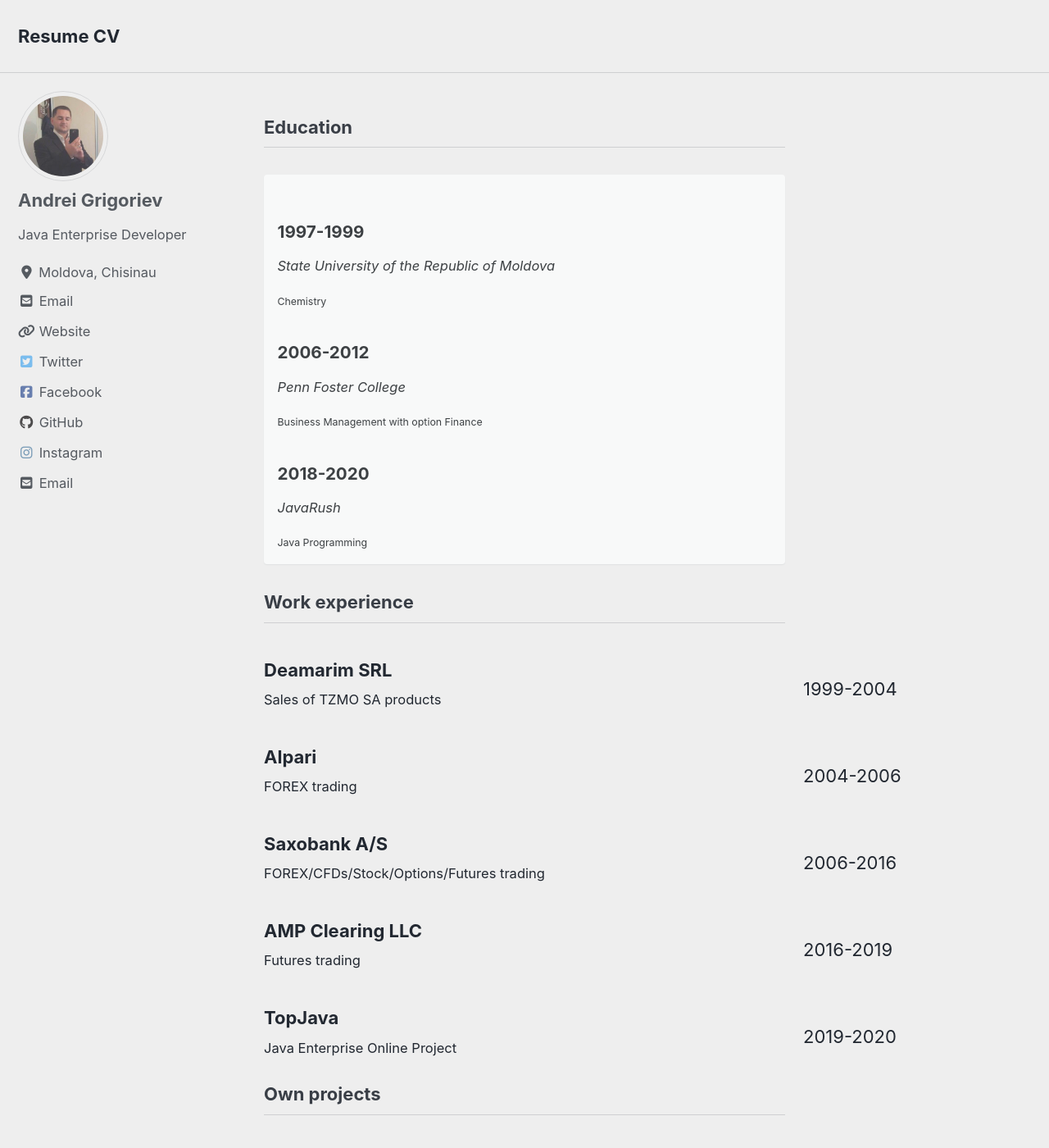
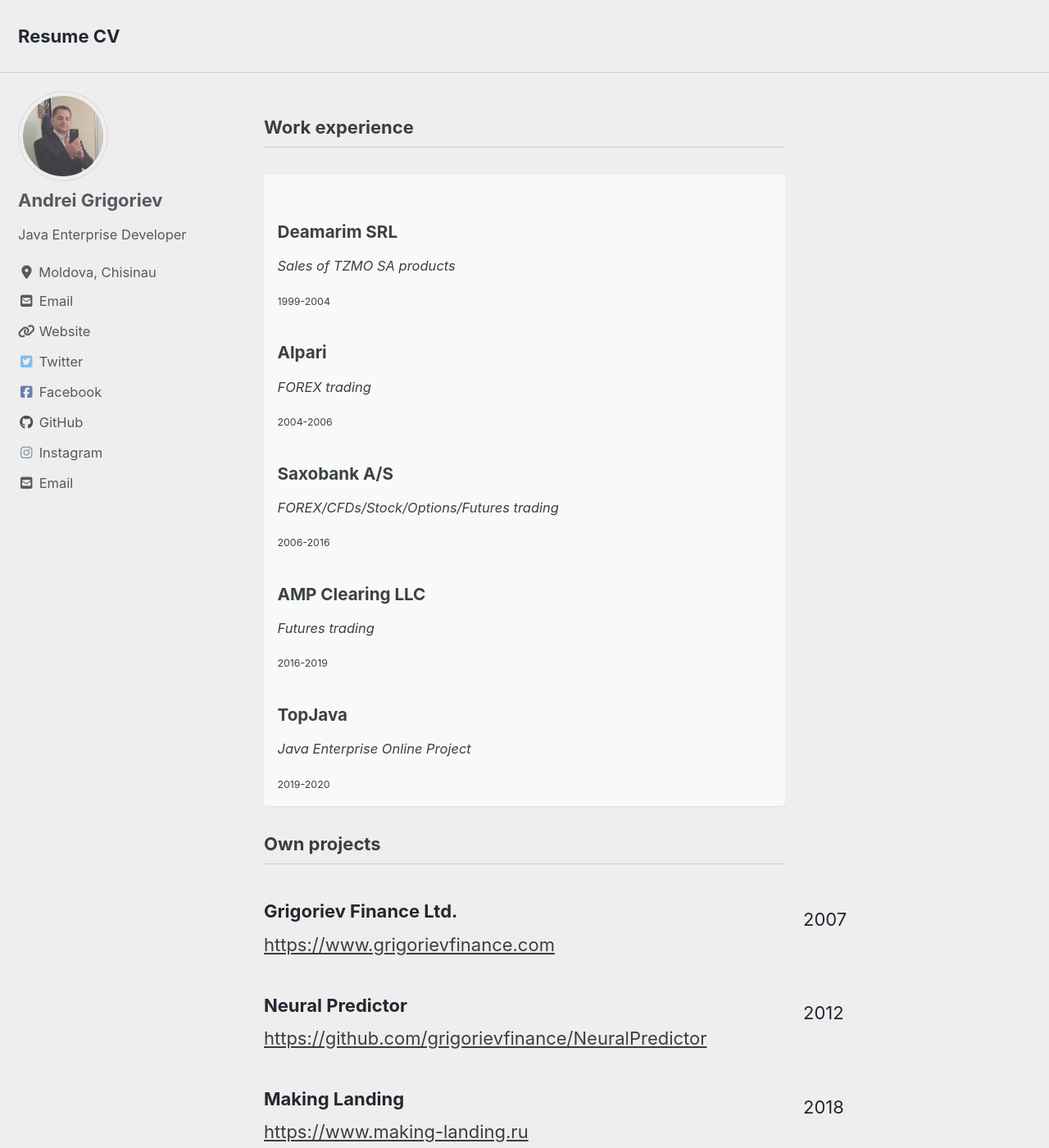
Before and after one commit to grigorievfinance/grigorievfinance.github.io, a Jekyll site: the page built from index.html, in a window 1280 px wide and 1400 px high. Shown: the whole window at 82% size. Built offline with Jekyll 4.4.1, drawn with Linux system fonts in a browser that asks for light colours; cached includes are drawn as plain includes; nearby versions of some CDN libraries; the list of posts is cut into pages by our own code; some of the changed text lies outside the part shown.

Commit message:
Update home.html

```diff
--- a/_layouts/home.html
+++ b/_layouts/home.html
@@ -4,42 +4,27 @@
 
 {{ content }}
 
-<h3 class="archive__subtitle">{{ site.data.ui-text[site.locale].education_label | default: "Education" }}</h3>
+<h3 class="archive__subtitle">{{ site.data.ui-text[site.locale].experience_label | default: "Work experience" }}</h3>
 <article class="archive__item notice" itemscope itemtype="https://schema.org/CreativeWork">
-    <h2>{{ site.data.ui-text[site.locale].education1_date | default: "1997-1999" }}</h2>
-    <p><em>{{ site.data.ui-text[site.locale].education1_name | default: "State University of the Republic of Moldova" }}</em></p>
-    <p class="archive__item-excerpt" itemprop="description">{{ site.data.ui-text[site.locale].education1_description | default: "Chemistry" }}</p>
+    <h2>{{ site.data.ui-text[site.locale].work1_name | default: "Deamarim SRL" }}</h2>
+    <p><em>{{ site.data.ui-text[site.locale].work1_description | default: "Sales of TZMO SA products" }}</em></p>
+    <p class="archive__item-excerpt">{{ site.data.ui-text[site.locale].work1_date | default: "1999-2004" }}</p>
 
-    <h2>{{ site.data.ui-text[site.locale].education2_date | default: "2006-2012" }}</h2>
-    <p><em>{{ site.data.ui-text[site.locale].education2_name | default: "Penn Foster College" }}</em></p>
-    <p class="archive__item-excerpt" itemprop="description">{{ site.data.ui-text[site.locale].education2_description | default: "Business Management with option Finance" }}</p>
+    <h2>{{ site.data.ui-text[site.locale].work2_name | default: "Alpari" }}</h2>
+    <p><em>{{ site.data.ui-text[site.locale].work2_description | default: "FOREX trading" }}</em></p>
+    <p class="archive__item-excerpt">{{ site.data.ui-text[site.locale].work2_date | default: "2004-2006" }}</p>
 
-    <h2>{{ site.data.ui-text[site.locale].education3_date | default: "2018-2020" }}</h2>
-    <p><em>{{ site.data.ui-text[site.locale].education3_name | default: "JavaRush" }}</em></p>
-    <p class="archive__item-excerpt" itemprop="description">{{ site.data.ui-text[site.locale].education3_description | default: "Java Programming" }}</p>
-</article>
+    <h2>{{ site.data.ui-text[site.locale].work3_name | default: "Saxobank A/S" }}</h2>
+    <p><em>{{ site.data.ui-text[site.locale].work3_description | default: "FOREX/CFDs/Stock/Options/Futures trading" }}</em></p>
+    <p class="archive__item-excerpt">{{ site.data.ui-text[site.locale].work3_date | default: "2006-2016" }}</p>
 
-<h3 class="archive__subtitle">{{ site.data.ui-text[site.locale].experience_label | default: "Work experience" }}</h3>
-<article class="archive__item" itemscope itemtype="https://schema.org/CreativeWork">
-    <h6>{{ site.data.ui-text[site.locale].work1_name | default: "Deamarim SRL" }}</h6>
-    <p class="archive__item-excerpt" itemprop="description">{{ site.data.ui-text[site.locale].work1_description | default: "Sales of TZMO SA products" }}</p>
-    <p class="sidebar__right">{{ site.data.ui-text[site.locale].work1_date | default: "1999-2004" }}</p>
+    <h2>{{ site.data.ui-text[site.locale].work4_name | default: "AMP Clearing LLC" }}</h2>
+    <p><em>{{ site.data.ui-text[site.locale].work4_description | default: "Futures trading" }}</em></p>
+    <p class="archive__item-excerpt">{{ site.data.ui-text[site.locale].work4_date | default: "2016-2019" }}</p>
 
-    <h6>{{ site.data.ui-text[site.locale].work2_name | default: "Alpari" }}</h6>
-    <p class="archive__item-excerpt" itemprop="description">{{ site.data.ui-text[site.locale].work2_description | default: "FOREX trading" }}</p>
-    <p class="sidebar__right">{{ site.data.ui-text[site.locale].work2_date | default: "2004-2006" }}</p>
-
-    <h6>{{ site.data.ui-text[site.locale].work3_name | default: "Saxobank A/S" }}</h6>
-    <p class="archive__item-excerpt" itemprop="description">{{ site.data.ui-text[site.locale].work3_description | default: "FOREX/CFDs/Stock/Options/Futures trading" }}</p>
-    <p class="sidebar__right">{{ site.data.ui-text[site.locale].work3_date | default: "2006-2016" }}</p>
-
-    <h6>{{ site.data.ui-text[site.locale].work4_name | default: "AMP Clearing LLC" }}</h6>
-    <p class="archive__item-excerpt" itemprop="description">{{ site.data.ui-text[site.locale].work4_description | default: "Futures trading" }}</p>
-    <p class="sidebar__right">{{ site.data.ui-text[site.locale].work4_date | default: "2016-2019" }}</p>
-
-    <h6>{{ site.data.ui-text[site.locale].work5_name | default: "TopJava Traineeship" }}</h6>
-    <p class="archive__item-excerpt" itemprop="description">{{ site.data.ui-text[site.locale].work5_description | default: "Java Enterprise Online Project" }}</p>
-    <p class="sidebar__right">{{ site.data.ui-text[site.locale].work5_date | default: "2019-2020" }}</p>
+    <h2>{{ site.data.ui-text[site.locale].work5_name | default: "TopJava Traineeship" }}</h2>
+    <p><em>{{ site.data.ui-text[site.locale].work5_description | default: "Java Enterprise Online Project" }}</em></p>
+    <p class="archive__item-excerpt">{{ site.data.ui-text[site.locale].work5_date | default: "2019-2020" }}</p>
 </article>
 
 
@@ -57,3 +42,18 @@
     <a href="https://www.making-landing.ru/" class="visible-links">{{ site.data.ui-text[site.locale].project3_link | default: "https://www.making-landing.ru/" }}</a>
     <p class="sidebar__right">{{ site.data.ui-text[site.locale].project3_foundation | default: "2018" }}</p>
 </article>
+
+<h3 class="archive__subtitle">{{ site.data.ui-text[site.locale].education_label | default: "Education" }}</h3>
+<article class="archive__item notice" itemscope itemtype="https://schema.org/CreativeWork">
+    <h2>{{ site.data.ui-text[site.locale].education1_date | default: "1997-1999" }}</h2>
+    <p><em>{{ site.data.ui-text[site.locale].education1_name | default: "State University of the Republic of Moldova" }}</em></p>
+    <p class="archive__item-excerpt" itemprop="description">{{ site.data.ui-text[site.locale].education1_description | default: "Chemistry" }}</p>
+
+    <h2>{{ site.data.ui-text[site.locale].education2_date | default: "2006-2012" }}</h2>
+    <p><em>{{ site.data.ui-text[site.locale].education2_name | default: "Penn Foster College" }}</em></p>
+    <p class="archive__item-excerpt" itemprop="description">{{ site.data.ui-text[site.locale].education2_description | default: "Business Management with option Finance" }}</p>
+
+    <h2>{{ site.data.ui-text[site.locale].education3_date | default: "2018-2020" }}</h2>
+    <p><em>{{ site.data.ui-text[site.locale].education3_name | default: "JavaRush" }}</em></p>
+    <p class="archive__item-excerpt" itemprop="description">{{ site.data.ui-text[site.locale].education3_description | default: "Java Programming" }}</p>
+</article>
```
